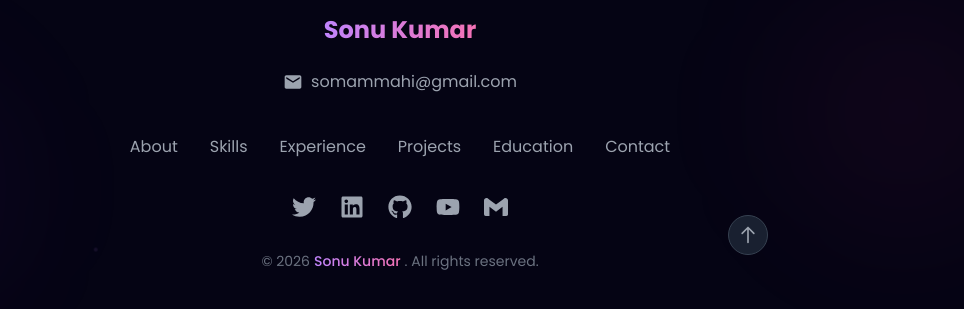
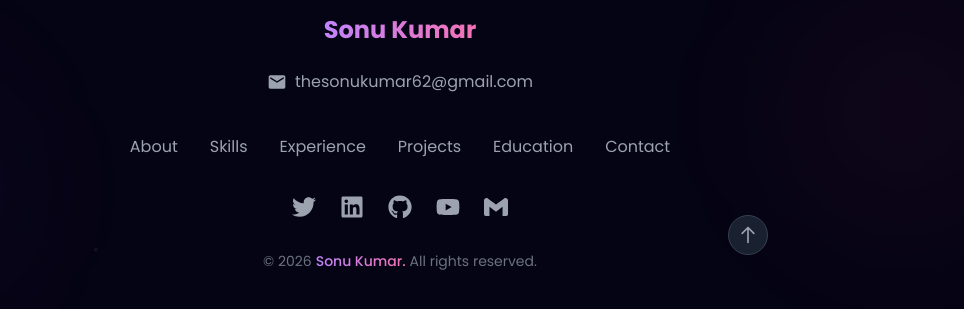
Before and after one commit to mahi720/portfolio, a React (Vite) app: page / in a window 1280 px wide. Shown: the part 8261-8570 px from the top of the page, without its empty margins (240-1204 px from the left). Built offline with nearby package versions, Linux system fonts and the light colour scheme.

Commit message:
Update Footer.jsx

```diff
--- a/src/components/Footer/Footer.jsx
+++ b/src/components/Footer/Footer.jsx
@@ -190,7 +190,7 @@ const Footer = () => {
             <span className="absolute -inset-2 bg-gradient-to-r from-[#8245ec]/20 to-[#a855f7]/20 rounded-full blur opacity-0 group-hover:opacity-100 transition-opacity duration-700"></span>
             <MdEmail className="text-xl text-gray-400 group-hover:text-purple-400 transition-colors duration-500" />
             <span className="text-md text-gray-400 group-hover:text-white transition-colors duration-500">
-              somammahi@gmail.com
+              thesonukumar62@gmail.com
             </span>
           </a>
         </div>
@@ -241,7 +241,7 @@ const Footer = () => {
             },
             {
               icon: <SiGmail />,
-              link: "mailto:somammahi@gmail.com",
+              link: "mailto:thesonukumar62@gmail.com",
               name: "Gmail",
             },
           ].map((item, index) => (
@@ -274,9 +274,9 @@ const Footer = () => {
           <p className="text-sm text-gray-500 flex items-center justify-center gap-1">
             <span>© {new Date().getFullYear()} </span>
             <span className="bg-gradient-to-r from-purple-400 to-pink-400 bg-clip-text text-transparent font-medium">
-              Sonu Kumar
+              Sonu Kumar.
             </span>
-            <span>. All rights reserved.</span>
+            <span> All rights reserved.</span>
           </p>
 
           {/* Made with love */}
```
